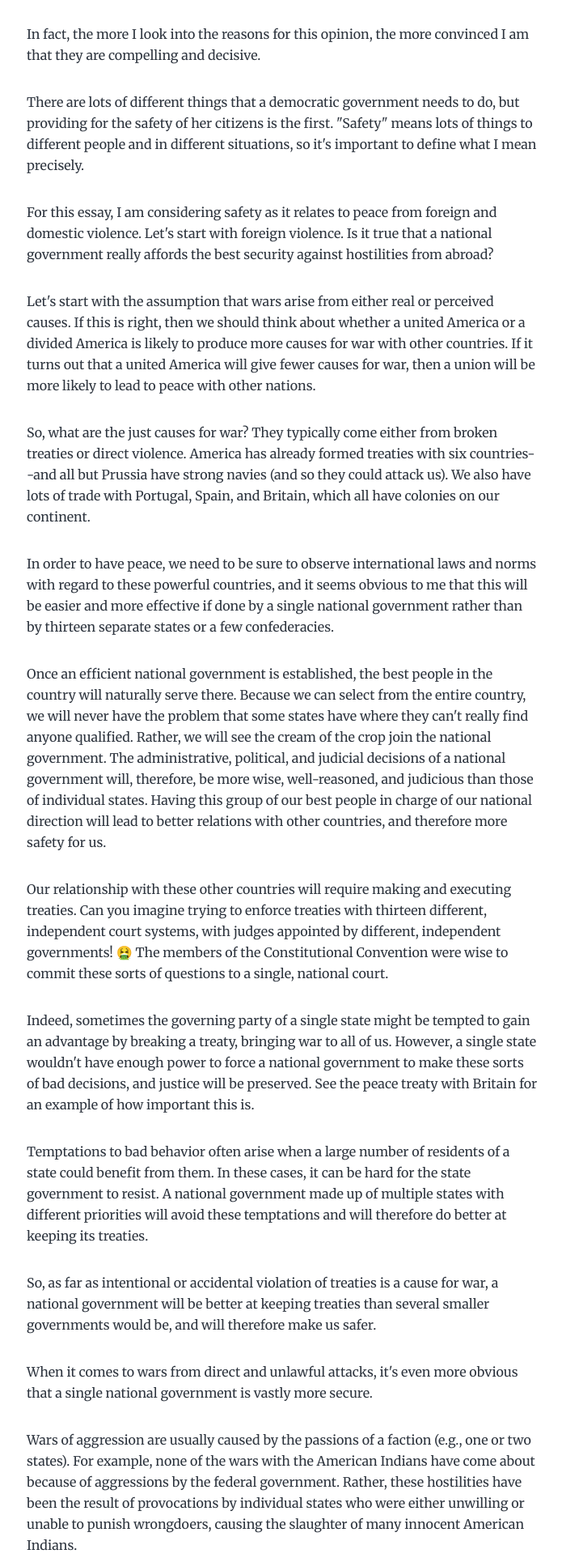
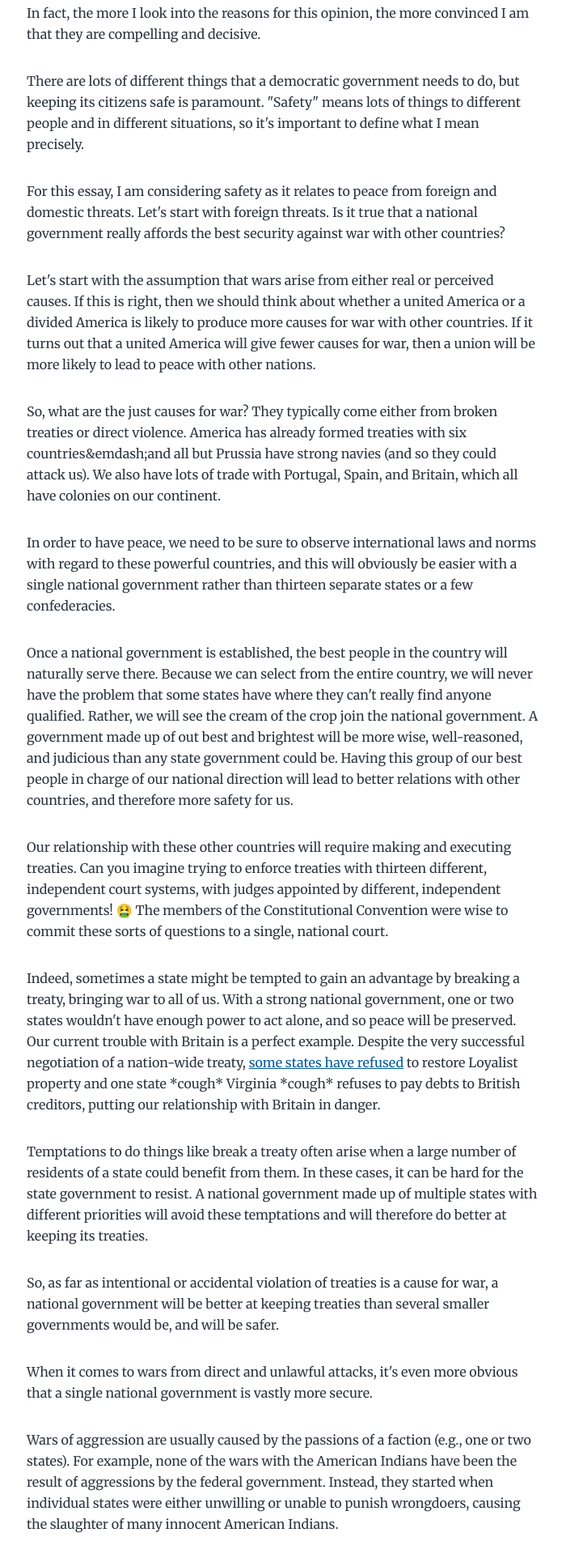
Before and after one commit to smfoote/federalist-papers-project, a Gatsby site: page /3-same-subject-continued-concerning-dangers/ in a window 1280 px wide. Shown: the part 536-2460 px from the top of the page at 81% size, without its empty margins (291-986 px from the left). Built offline with nearby package versions, Linux system fonts and the light colour scheme; Gatsby itself is replaced by a stand-in of ours.

Commit message:
Simplifying and calling out Virginia

```diff
--- a/content/blog/3-same-subject-continued-concerning-dangers/index.md
+++ b/content/blog/3-same-subject-continued-concerning-dangers/index.md
@@ -5,36 +5,36 @@ originalAuthor: John Jay
 description: "It is better to have a single, united government when it comes to the dangers of war an international relations."
 ---
 
-It hardly takes a genius to recognize that the citizens of any country (especially a people as intelligent and well-informed as you, my fellow Americans) rarely adopt incorrect opinions about what is good for them--at least not for very long. So, the fact that we have long been united in believing that we should stay united under a single, sufficiently powerful federal government means that it's probably a good idea.
+It hardly takes a genius to recognize that the citizens of any country (especially a people as intelligent and well-informed as you, my fellow Americans) rarely adopt incorrect opinions about what is good for them--at least not for very long. So, the fact that we have persisted in believing that we should stay united under a single, sufficiently powerful federal government means that it's probably a good idea.
 
 In fact, the more I look into the reasons for this opinion, the more convinced I am that they are compelling and decisive.
 
-There are lots of different things that a democratic government needs to do, but providing for the safety of her citizens is the first. "Safety" means lots of things to different people and in different situations, so it's important to define what I mean precisely.
+There are lots of different things that a democratic government needs to do, but keeping its citizens safe is paramount. "Safety" means lots of things to different people and in different situations, so it's important to define what I mean precisely.
 
-For this essay, I am considering safety as it relates to peace from foreign and domestic violence. Let's start with foreign violence. Is it true that a national government really affords the best security against hostilities from abroad?
+For this essay, I am considering safety as it relates to peace from foreign and domestic threats. Let's start with foreign threats. Is it true that a national government really affords the best security against war with other countries?
 
 Let's start with the assumption that wars arise from either real or perceived causes. If this is right, then we should think about whether a united America or a divided America is likely to produce more causes for war with other countries. If it turns out that a united America will give fewer causes for war, then a union will be more likely to lead to peace with other nations.
 
-So, what are the just causes for war? They typically come either from broken treaties or direct violence. America has already formed treaties with six countries--and all but Prussia have strong navies (and so they could attack us). We also have lots of trade with Portugal, Spain, and Britain, which all have colonies on our continent. <!-- This is a pretty big paraphrase -->
+So, what are the just causes for war? They typically come either from broken treaties or direct violence. America has already formed treaties with six countries&emdash;and all but Prussia have strong navies (and so they could attack us). We also have lots of trade with Portugal, Spain, and Britain, which all have colonies on our continent. <!-- This is a pretty big paraphrase -->
 
-In order to have peace, we need to be sure to observe international laws and norms with regard to these powerful countries, and it seems obvious to me that this will be easier and more effective if done by a single national government rather than by thirteen separate states or a few confederacies.
+In order to have peace, we need to be sure to observe international laws and norms with regard to these powerful countries, and this will obviously be easier with a single national government rather than thirteen separate states or a few confederacies.
 
-Once an efficient national government is established, the best people in the country will naturally serve there. Because we can select from the entire country, we will never have the problem that some states have where they can't really find anyone qualified. Rather, we will see the cream of the crop join the national government. The administrative, political, and judicial decisions of a national government will, therefore, be more wise, well-reasoned, and judicious than those of individual states. Having this group of our best people in charge of our national direction will lead to better relations with other countries, and therefore more safety for us.
+Once a national government is established, the best people in the country will naturally serve there. Because we can select from the entire country, we will never have the problem that some states have where they can't really find anyone qualified. Rather, we will see the cream of the crop join the national government. A government made up of out best and brightest will be more wise, well-reasoned, and judicious than any state government could be. Having this group of our best people in charge of our national direction will lead to better relations with other countries, and therefore more safety for us.
 
 Our relationship with these other countries will require making and executing treaties. Can you imagine trying to enforce treaties with thirteen different, independent court systems, with judges appointed by different, independent governments! 🤮 The members of the Constitutional Convention were wise to commit these sorts of questions to a single, national court.
 
-Indeed, sometimes the governing party of a single state might be tempted to gain an advantage by breaking a treaty, bringing war to all of us. <!--This clause is commentary, really, and not in the original--> However, a single state wouldn't have enough power to force a national government to make these sorts of bad decisions, and justice will be preserved. See the peace treaty with Britain for an example of how important this is. <!-- Worth looking into what he's talking about -->
+Indeed, sometimes a state might be tempted to gain an advantage by breaking a treaty, bringing war to all of us. With a strong national government, one or two states wouldn't have enough power to act alone, and so peace will be preserved. Our current trouble with Britain is a perfect example. Despite the very successful negotiation of a nation-wide treaty, [some states have refused](https://en.wikipedia.org/wiki/Treaty_of_Paris_%281783%29#Consequences) to restore Loyalist property and one state \*cough\* Virginia \*cough\* refuses to pay debts to British creditors, putting our relationship with Britain in danger.
 
-Temptations to bad behavior often arise when a large number of residents of a state could benefit from them. <!--Example here?--> In these cases, it can be hard for the state government to resist. A national government made up of multiple states with different priorities will avoid these temptations and will therefore do better at keeping its treaties.
+Temptations to do things like break a treaty often arise when a large number of residents of a state could benefit from them. <!--Example here?--> In these cases, it can be hard for the state government to resist. A national government made up of multiple states with different priorities will avoid these temptations and will therefore do better at keeping its treaties.
 
-So, as far as intentional or accidental violation of treaties is a cause for war, a national government will be better at keeping treaties than several smaller governments would be, and will therefore make us safer.
+So, as far as intentional or accidental violation of treaties is a cause for war, a national government will be better at keeping treaties than several smaller governments would be, and will be safer.
 
 When it comes to wars from direct and unlawful attacks, it's even more obvious that a single national government is vastly more secure.
 
-Wars of aggression are usually caused by the passions of a faction (e.g., one or two states). For example, none of the wars with the American Indians have come about because of aggressions by the federal government. Rather, these hostilities have been the result of provocations by individual states who were either unwilling or unable to punish wrongdoers, causing the slaughter of many innocent American Indians.
+Wars of aggression are usually caused by the passions of a faction (e.g., one or two states). For example, none of the wars with the American Indians have been the result of aggressions by the federal government. Instead, they started when individual states were either unwilling or unable to punish wrongdoers, causing the slaughter of many innocent American Indians.
 
 This dynamic is most dangerous on our borders with Spanish and British territories. These bordering states might be tempted to lash out after a quarrel or irritation, dragging us into war with one of these powerful nations. Nothing can help to avoid this danger more than a national government, where decisions can be made outside of the context of the passions of the moment.
 
 Not only will a national government give fewer just causes of war, but it will also be better able to settle wars when they do happen. States, like men, are always trying to justify their actions rather than acknowledging and correcting errors or offenses. The national government will not be affected by this pride, but will act in moderation and candor to identify means to avoid and escape from difficulties.
 
-In addition, being united gives us a much stronger bargaining position. For example, in 1865 Louis XIV made Genoa send their chief magistrate and four senators to France to grovel before him. The Genoans had to do it for the sake of peace, but can you imagine Louis XIV demanding (or receiving) this humiliation from a powerful opponent like Spain or Britain?
+In addition, being united gives us a much stronger bargaining position. For example, in 1685 Louis XIV made Genoa send their chief magistrate and four senators to France [to grovel before him](http://en.chateauversailles.fr/discover/history/key-dates/reception-doge-genoa-1685). The Genoans had to do it for the sake of peace, but can you imagine Louis XIV demanding (or receiving) this humiliation from a powerful opponent like Spain or Britain?
```
